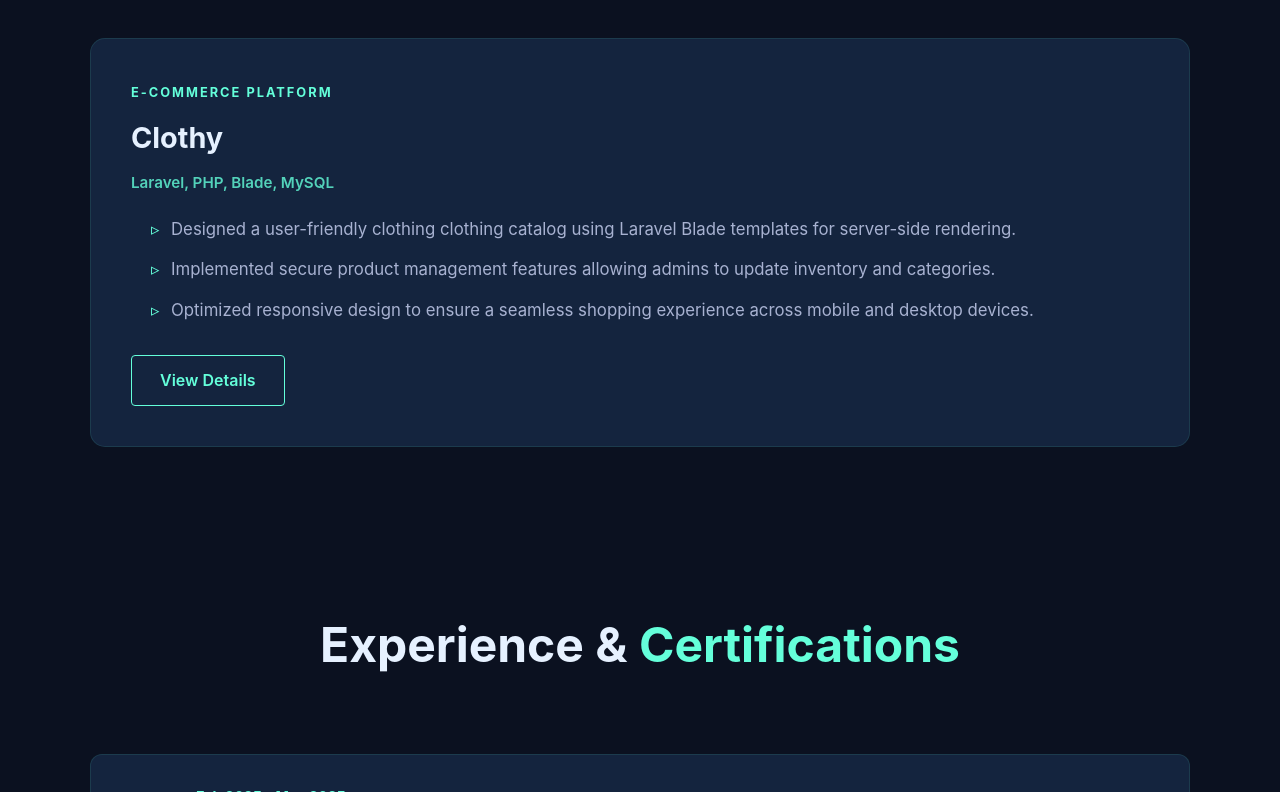
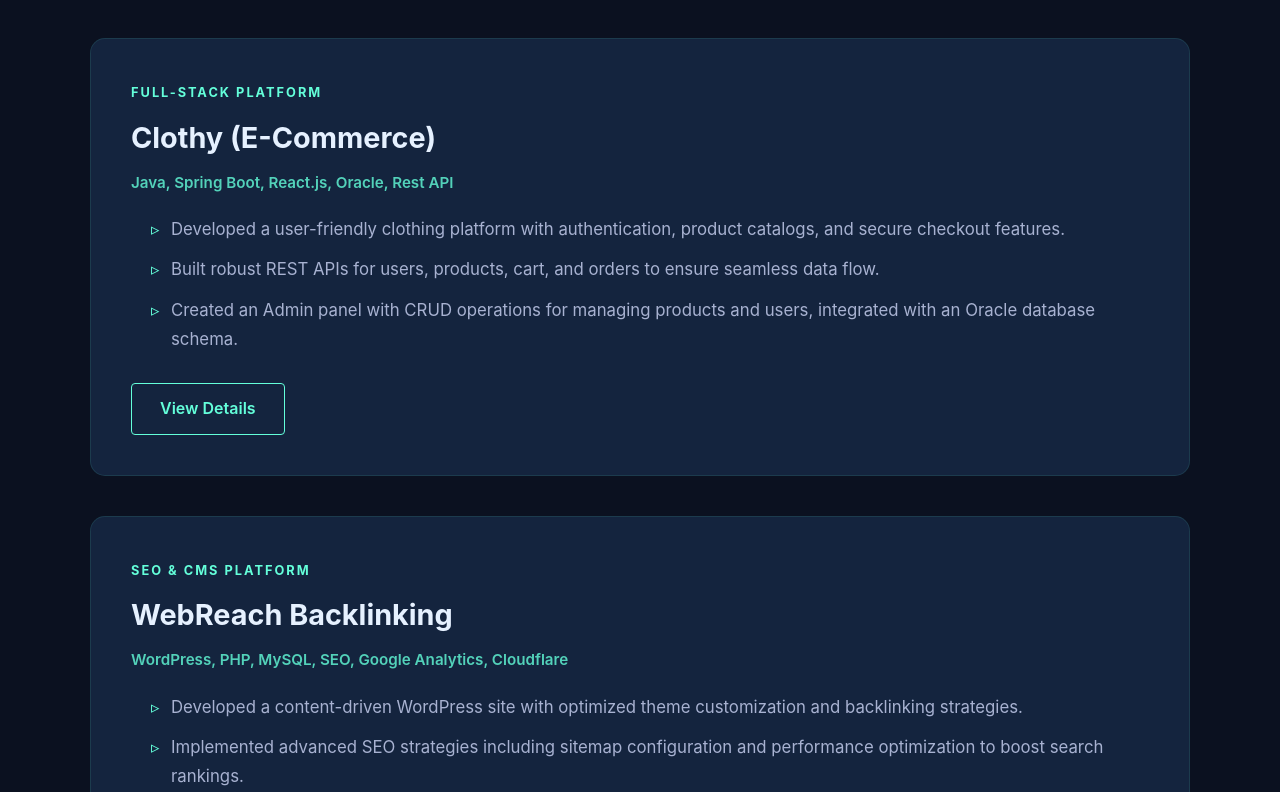
Before and after one commit to Vaibhav1872/portfolio, a React (Vite) app: page / in a window 1280 px wide. Shown: the part 4468-5260 px from the top of the page. Built offline with nearby package versions, Linux system fonts and the light colour scheme; no server answers; the HTML template or start-up script is replaced by a standard one.

Commit message:
Update projects with Clothy and WebReach; add visitor tracking

```diff
--- a/src/components/Work.jsx
+++ b/src/components/Work.jsx
@@ -26,13 +26,24 @@
       demo: "#"
     },
     {
-      title: "Clothy",
-      category: "E-COMMERCE PLATFORM",
-      tech: "Laravel, PHP, Blade, MySQL",
+      title: "Clothy (E-Commerce)",
+      category: "FULL-STACK PLATFORM",
+      tech: "Java, Spring Boot, React.js, Oracle, Rest API",
       points: [
-        "Designed a user-friendly clothing clothing catalog using Laravel Blade templates for server-side rendering.",
-        "Implemented secure product management features allowing admins to update inventory and categories.",
-        "Optimized responsive design to ensure a seamless shopping experience across mobile and desktop devices."
+        "Developed a user-friendly clothing platform with authentication, product catalogs, and secure checkout features.",
+        "Built robust REST APIs for users, products, cart, and orders to ensure seamless data flow.",
+        "Created an Admin panel with CRUD operations for managing products and users, integrated with an Oracle database schema."
+      ],
+      demo: "#"
+    },
+    {
+      title: "WebReach Backlinking",
+      category: "SEO & CMS PLATFORM",
+      tech: "WordPress, PHP, MySQL, SEO, Google Analytics, Cloudflare",
+      points: [
+        "Developed a content-driven WordPress site with optimized theme customization and backlinking strategies.",
+        "Implemented advanced SEO strategies including sitemap configuration and performance optimization to boost search rankings.",
+        "Configured hosting, domain management, and Cloudflare security while integrating Google Analytics and Search Console for traffic monitoring."
       ],
       demo: "#"
     }
@@ -40,7 +51,6 @@
 
   return (
     <section id="work" className="projects-section">
-      {/* This heading should only exist ONCE here */}
       <h2 className="heading">Projects <span>Built</span></h2>
 
       <div className="projects-container">
```
